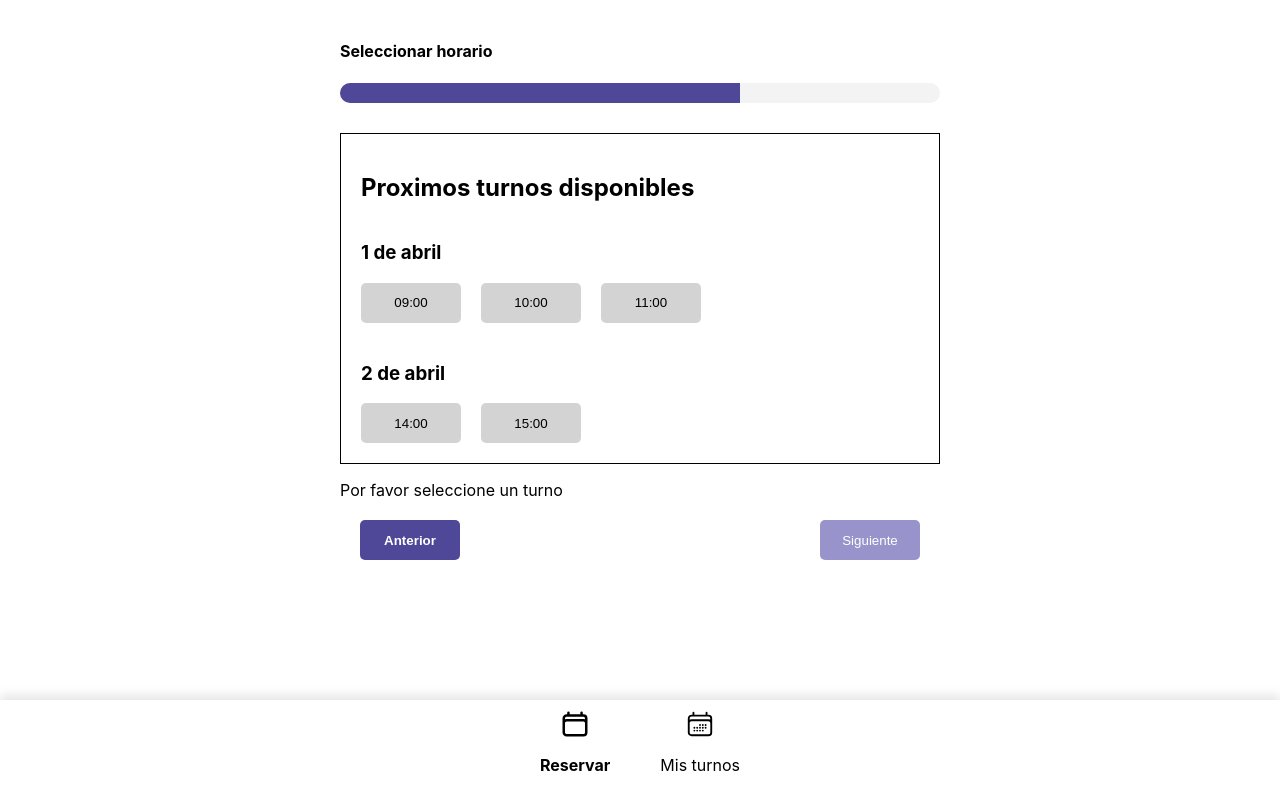
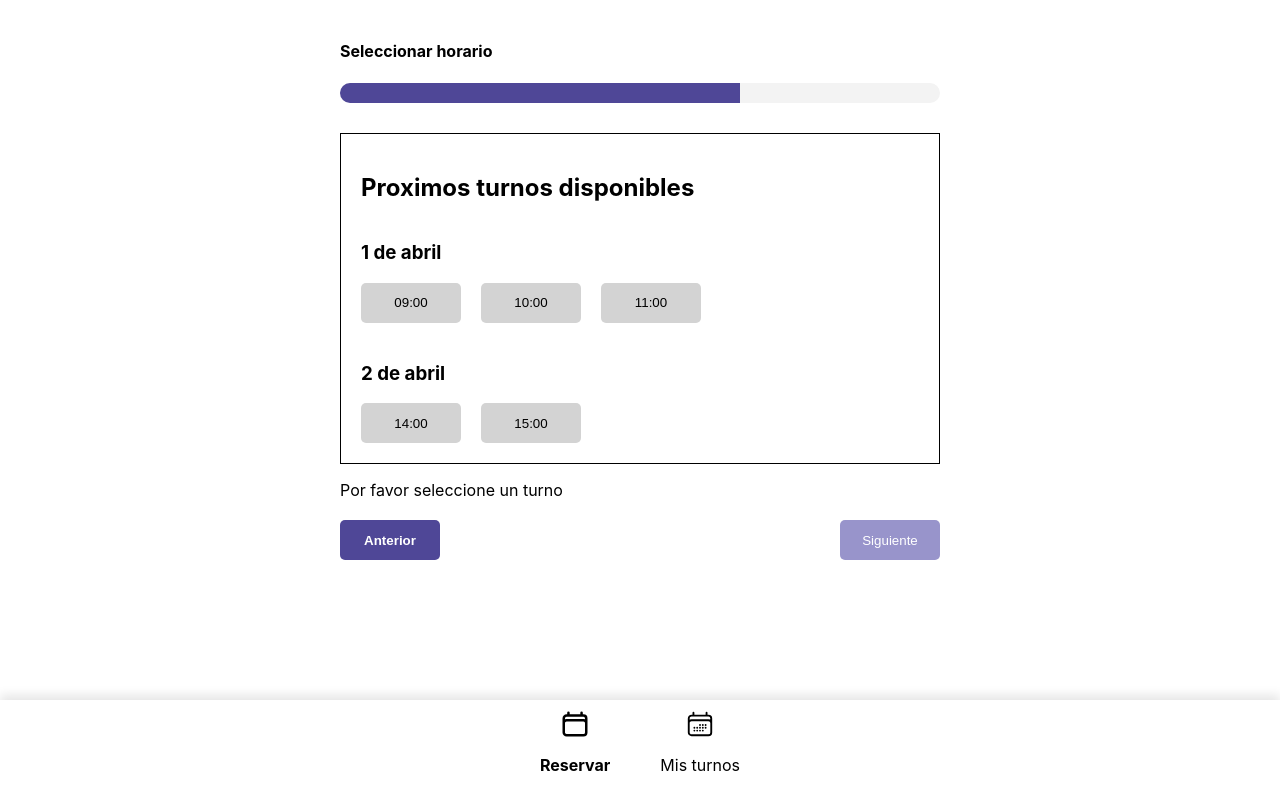
Before and after one commit to florenciasoldavini/Planify, a React (Create React App) app: page /appointment/slots/1 in a window 1280 px wide. Built offline with nearby package versions, Linux system fonts and the light colour scheme.

Commit message:
changes in ccs styles navigationButtons marigns

```diff
--- a/src/components/NavigationButtons.module.css
+++ b/src/components/NavigationButtons.module.css
@@ -1,5 +1,6 @@
 .navigationButtons {
-    margin: 20px;
+    margin-top: 20px;
+    margin-bottom: 20px;
     display: flex;
     flex-direction: row;
 }
```
